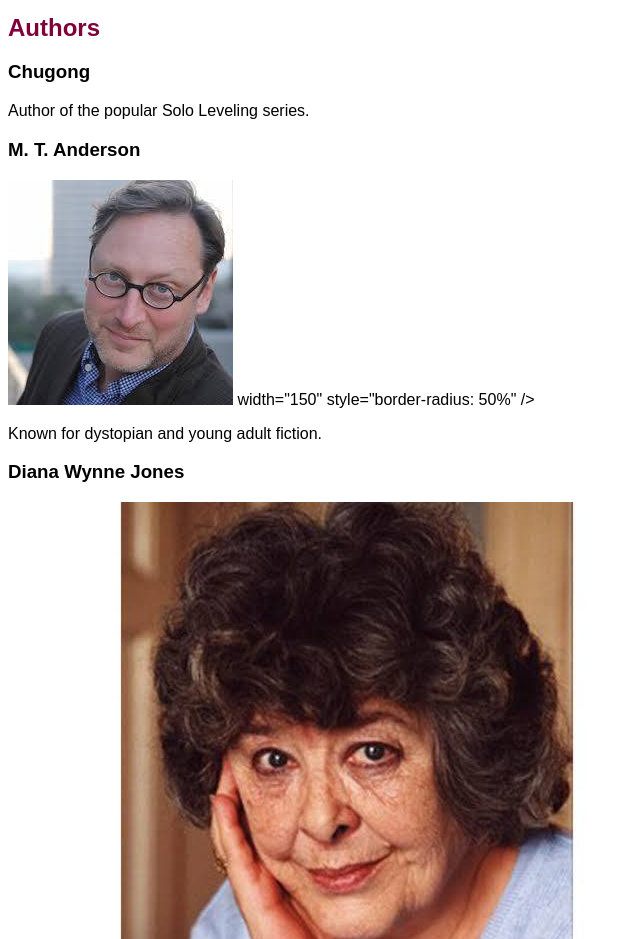
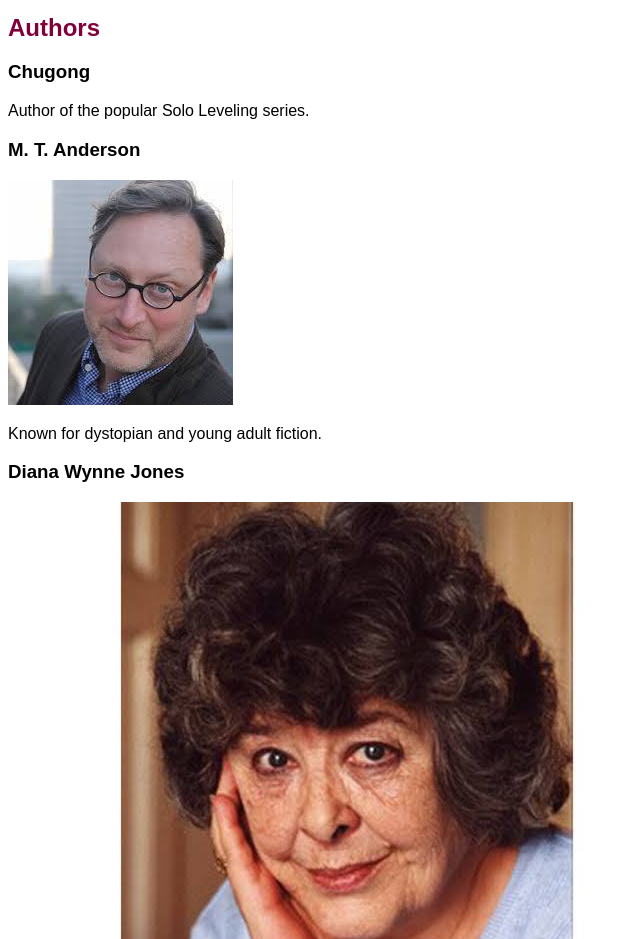
Before and after one commit to bapruzzese/Project-11, a website: page index.html in a window 1280 px wide. Shown: the part 1120-2059 px from the top of the page, without its empty margins (0-640 px from the left). Drawn offline with Linux system fonts and the light colour scheme.

Commit message:
Update index.html

```diff
--- a/index.html
+++ b/index.html
@@ -71,9 +71,6 @@
         <h3>M. T. Anderson</h3>
         <img
           <img src="M.T. Anderson.jpeg" />
-          width="150"
-          style="border-radius: 50%"
-        />
         <p>Known for dystopian and young adult fiction.</p>
       </div>
 
```
